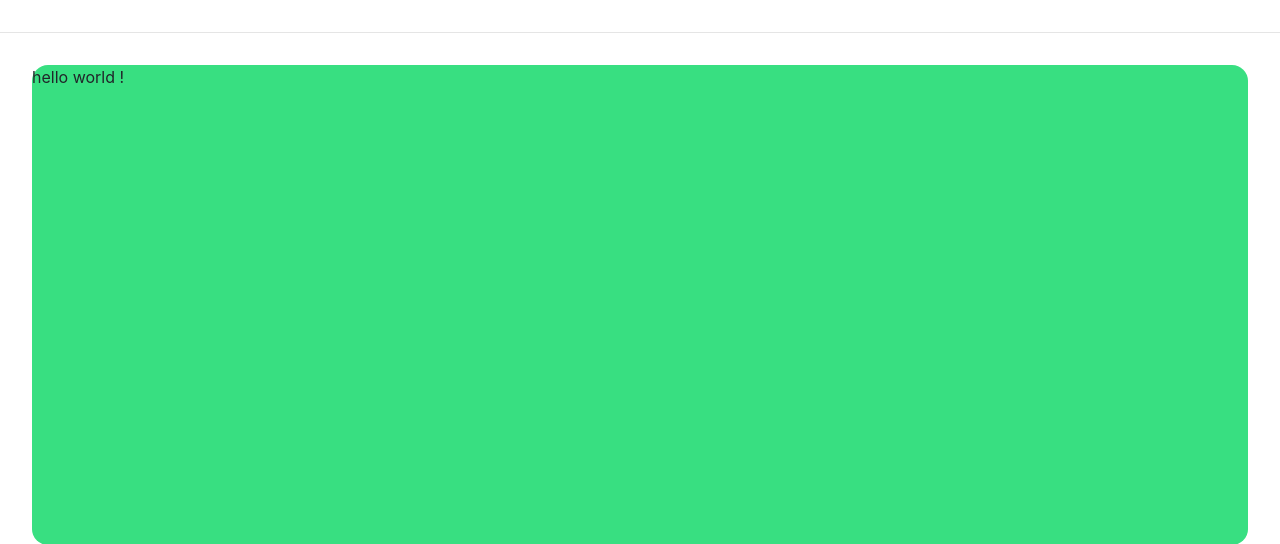
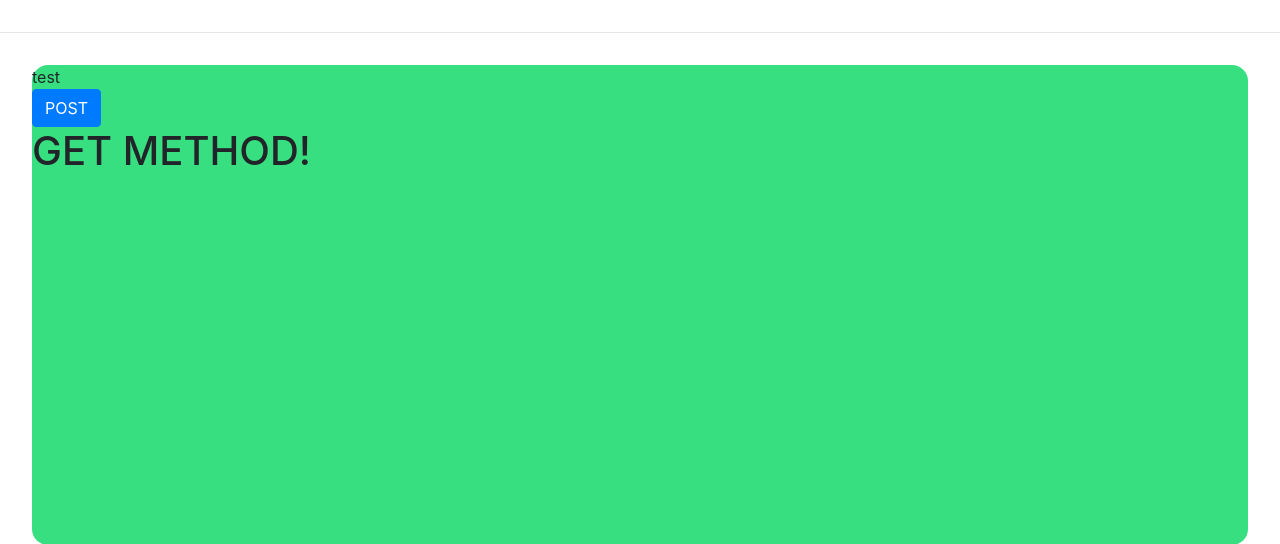
Before and after one commit to gojaebeom/DjangoFirstApp, a Django app: page /account/hello/ in a window 1280 px wide. Shown: the part 112-656 px from the top of the page. Run offline with Django 3.2, Linux system fonts and the light colour scheme.

Commit message:
post, get request exam

```diff
--- a/accountapp/templates/hello.html
+++ b/accountapp/templates/hello.html
@@ -2,6 +2,12 @@
 {% block content %}
 
     <div style="height:30rem;background:#38df81;border-radius:1rem;margin:2rem;">
-        hello world !
+        <div>test</div>
+        <form action="/account/hello/" method="post">
+            {% csrf_token %}
+            <input type="submit" class="btn btn-primary" value="POST">
+        </form>
+
+        <h1>{{ text }}</h1>
     </div>
 {% endblock %}
--- a/accountapp/views.py
+++ b/accountapp/views.py
@@ -1,6 +1,10 @@
 from django.http import HttpResponse
 from django.shortcuts import render
 
+
 # Create your views here.
 def hello_world(request):
-    return render(request, 'hello.html')
+    if request.method == "POST":
+        return render(request, 'hello.html', context={'text': 'POST METHOD!'})
+    else :
+        return render(request, 'hello.html', context={'text': 'GET METHOD!'})
```
